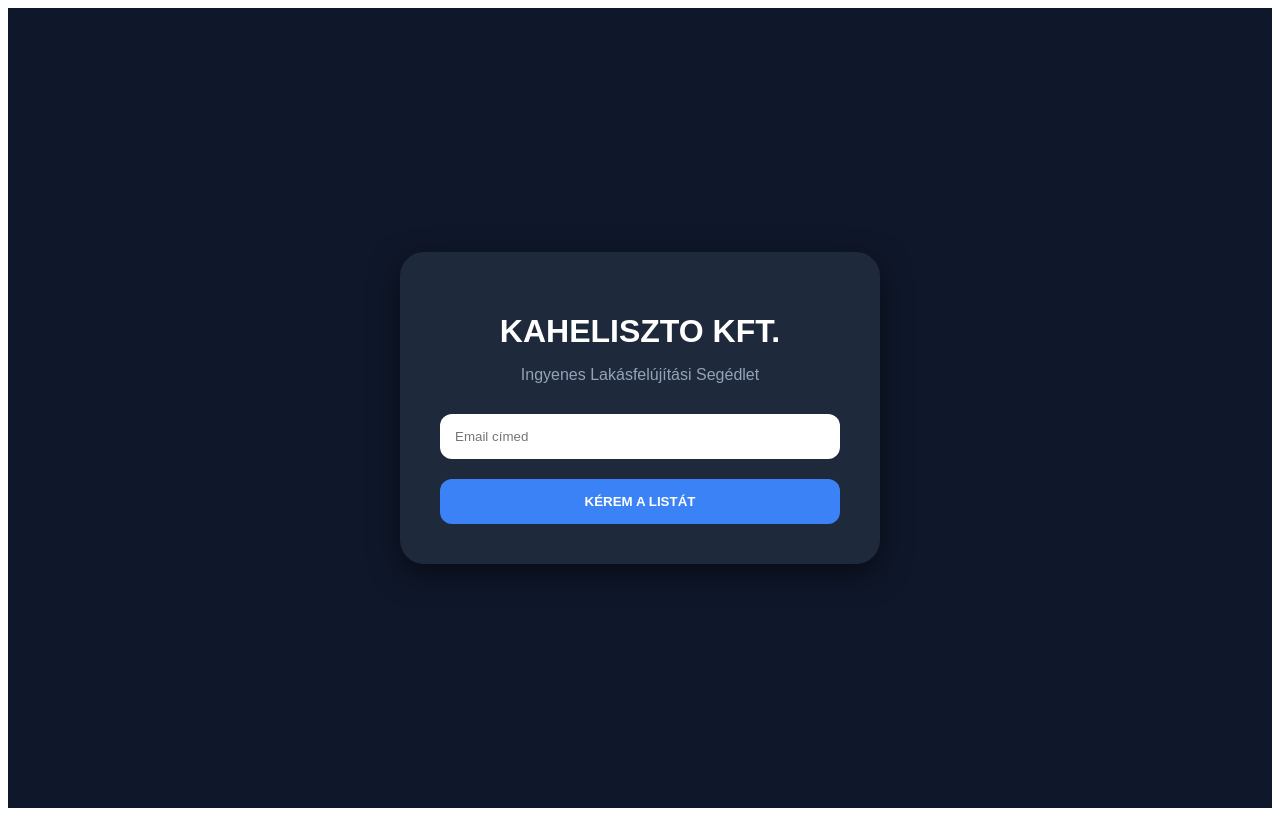
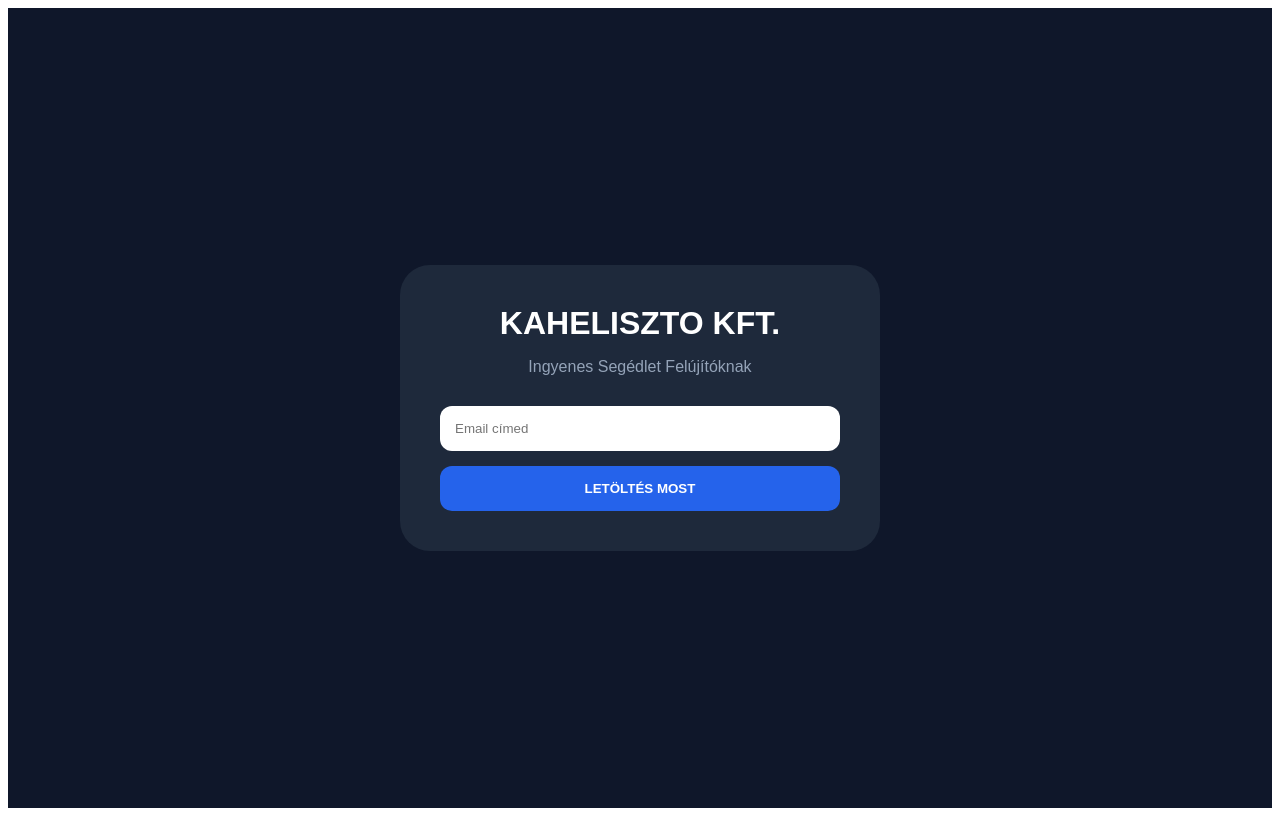
Before and after one commit to norbi-creat/Renovamaster_AI-lead-magnet, a Next.js app: page / in a window 1280 px wide. Built offline with nearby package versions, Linux system fonts and the light colour scheme.

Commit message:
Update page.tsx

```diff
--- a/app/page.tsx
+++ b/app/page.tsx
@@ -1,108 +1,60 @@
 'use client';
 import React, { useState } from 'react';
+import { Download, CheckCircle } from 'lucide-react';
 import jsPDF from 'jspdf';
 
 export default function Page() {
   const [email, setEmail] = useState('');
   const [loading, setLoading] = useState(false);
-  const [success, setSuccess] = useState(false);
+  const [done, setDone] = useState(false);
 
-  const downloadPDF = () => {
-    const doc = new jsPDF();
-    doc.setFontSize(22);
-    doc.text("KAHELISZTO KFT.", 105, 20, { align: "center" });
-    doc.setFontSize(16);
-    doc.text("FELUJITASI CSEKKLISTA", 105, 35, { align: "center" });
-
-    doc.setFontSize(12);
-    const pontok = [
-      "1. Statikai szakvelemeny (Fofalak elott)",
-      "2. Elektromos halozat felmerese",
-      "3. Vizesedes vizsgalata",
-      "4. CSOK es tamogatasok ellenorzese",
-      "5. Irasos vallalkozoi szerzodes",
-      "6. Sittszallitas es kontener",
-      "7. Burkolatok rendelési ideje",
-      "8. Szaradasi idok betartasa",
-      "9. Szomszedok tajekoztatasa",
-      "10. 15% tartalekkeret kepzese"
-    ];
-
-    pontok.forEach((pont, i) => {
-      doc.text(pont, 20, 55 + (i * 12));
-    });
-
-    doc.save("Kaheliszto_Csekklista.pdf");
-  };
-
-  const onSubmit = (e: any) => {
+  const handleDownload = (e: any) => {
     e.preventDefault();
     setLoading(true);
+
     setTimeout(() => {
+      const doc = new jsPDF();
+      doc.setFontSize(22);
+      doc.text("KAHELISZTO KFT.", 105, 20, { align: "center" });
+      doc.setFontSize(14);
+      doc.text("10 PONTOS FELUJITASI CSEKKLISTA", 105, 35, { align: "center" });
+
+      const lista = [
+        "1. Statikai szakvelemeny", "2. Elektromos halozat", "3. Vizesedes vizsgalat",
+        "4. CSOK szabalyok", "5. Irasos szerzodes", "6. Sittszallitas",
+        "7. Anyagrendeles", "8. Szaradasi idok", "9. Szomszedok", "10. Tartalekkeret"
+      ];
+
+      lista.forEach((item, i) => doc.text(item, 20, 55 + (i * 12)));
+      doc.save("Kaheliszto_Csekklista.pdf");
+
       setLoading(false);
-      setSuccess(true);
-      downloadPDF();
-    }, 1500);
+      setDone(true);
+    }, 1000);
   };
 
   return (
-    <div style={{
-      minHeight: '100vh',
-      display: 'flex',
-      alignItems: 'center',
-      justifyContent: 'center',
-      backgroundColor: '#0f172a',
-      fontFamily: 'sans-serif',
-      color: 'white'
-    }}>
-      <div style={{
-        backgroundColor: '#1e293b',
-        padding: '40px',
-        borderRadius: '24px',
-        textAlign: 'center',
-        boxShadow: '0 10px 30px rgba(0,0,0,0.5)',
-        maxWidth: '400px',
-        width: '90%'
-      }}>
-        <h1 style={{ marginBottom: '10px' }}>KAHELISZTO KFT.</h1>
-        <p style={{ color: '#94a3b8', marginBottom: '30px' }}>Ingyenes Lakásfelújítási Segédlet</p>
+    <div style={{ backgroundColor: '#0f172a', minHeight: '100vh', display: 'flex', alignItems: 'center', justifyContent: 'center', fontFamily: 'sans-serif', color: 'white' }}>
+      <div style={{ backgroundColor: '#1e293b', padding: '40px', borderRadius: '30px', textAlign: 'center', maxWidth: '400px', width: '90%' }}>
+        <h1 style={{ margin: '0 0 10px 0' }}>KAHELISZTO KFT.</h1>
+        <p style={{ color: '#94a3b8', marginBottom: '30px' }}>Ingyenes Segédlet Felújítóknak</p>
 
-        {!success ? (
-          <form onSubmit={onSubmit}>
+        {!done ? (
+          <form onSubmit={handleDownload}>
             <input
-              type="email"
-              placeholder="Email címed"
-              required
-              style={{
-                width: '100%',
-                padding: '15px',
-                borderRadius: '12px',
-                border: 'none',
-                marginBottom: '20px',
-                boxSizing: 'border-box'
-              }}
-              value={email}
-              onChange={(e) => setEmail(e.target.value)}
+              type="email" required placeholder="Email címed"
+              style={{ width: '100%', padding: '15px', borderRadius: '12px', border: 'none', marginBottom: '15px', boxSizing: 'border-box' }}
+              value={email} onChange={(e) => setEmail(e.target.value)}
             />
-            <button
-              disabled={loading}
-              style={{
-                width: '100%',
-                padding: '15px',
-                borderRadius: '12px',
-                border: 'none',
-                backgroundColor: '#3b82f6',
-                color: 'white',
-                fontWeight: 'bold',
-                cursor: 'pointer'
-              }}
-            >
-              {loading ? 'KÜLDÉS...' : 'KÉREM A LISTÁT'}
+            <button style={{ width: '100%', padding: '15px', borderRadius: '12px', border: 'none', backgroundColor: '#2563eb', color: 'white', fontWeight: 'bold', cursor: 'pointer' }}>
+              {loading ? 'KÜLDÉS...' : 'LETÖLTÉS MOST'}
             </button>
           </form>
         ) : (
-          <div style={{ color: '#4ade80', fontWeight: 'bold' }}>
-            Sikeres! A letöltés elindult.
+          <div>
+            <CheckCircle size={50} color="#10b981" style={{ margin: 'auto' }} />
+            <h2 style={{ marginTop: '20px' }}>Köszönjük!</h2>
+            <p>A letöltés elindult.</p>
           </div>
         )}
       </div>
```
